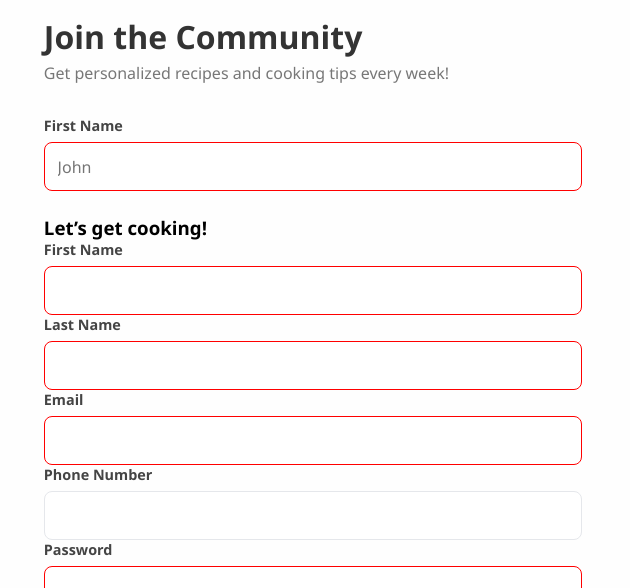
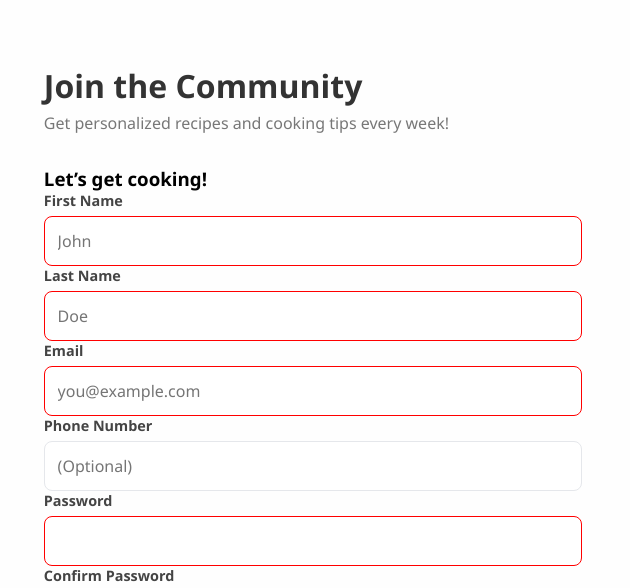
Before and after one commit to SamGomes7125/sign-up-form, a plain HTML site: page index.html in a window 1280 px wide. Shown: the top 588 px of the page, 650-1280 px from the left. Drawn offline with Linux system fonts and the light colour scheme.

Commit message:
Refactor signup form placeholders for clarity

```diff
--- a/index.html
+++ b/index.html
@@ -8,54 +8,53 @@
 </head>
 <body>
   <div class="container">
+
     <!-- LEFT SIDE: IMAGE + LOGO -->
     <div class="left-panel">
       <div class="overlay">
         <div class="logo-container">
-        <img src="odin.png" alt="Odin Logo" class="logo">
-        <h1>ODIN Recipes</h1>
-      </div>
+          <img src="Odin.png" alt="Odin Logo" class="logo">
+          <h1>Odin Recipes</h1>
           <p class="tagline">Cook. Create. Connect.</p>
         </div>
       </div>
+    </div>
 
-    <!-- Right Form Panel -->
+    <!-- RIGHT SIDE: SIGNUP FORM -->
     <div class="right-panel">
       <header class="form-header">
         <h2>Join the Community</h2>
         <p>Get personalized recipes and cooking tips every week!</p>
       </header>
-    <form class="signup-form">
-      <div class="form-group">
-        <label for="firstname">First Name</label>
-        <input type="text" id="firstname" placeholder="John" required>
-      </div>
 
       <form class="signup-form">
         <h3>Let’s get cooking!</h3>
 
+        <!-- Name Row -->
         <div class="form-row">
           <div class="input-group">
             <label for="first-name">First Name</label>
-            <input type="text" id="first-name" name="first-name" required />
+            <input type="text" id="first-name" name="first-name" placeholder="John" required />
           </div>
           <div class="input-group">
             <label for="last-name">Last Name</label>
-            <input type="text" id="last-name" name="last-name" required />
+            <input type="text" id="last-name" name="last-name" placeholder="Doe" required />
           </div>
         </div>
 
+        <!-- Contact Row -->
         <div class="form-row">
           <div class="input-group">
             <label for="email">Email</label>
-            <input type="email" id="email" name="email" required />
+            <input type="email" id="email" name="email" placeholder="you@example.com" required />
           </div>
           <div class="input-group">
             <label for="phone">Phone Number</label>
-            <input type="tel" id="phone" name="phone" />
+            <input type="tel" id="phone" name="phone" placeholder="(Optional)" />
           </div>
         </div>
 
+        <!-- Password Row -->
         <div class="form-row">
           <div class="input-group">
             <label for="password">Password</label>
@@ -67,14 +66,17 @@
           </div>
         </div>
 
+        <!-- Submit Button -->
         <button type="submit" class="create-btn">Create Account</button>
 
+        <!-- Login Link -->
         <p class="login-link">
           Already have an account? <a href="#">Log in</a>
         </p>
       </form>
     </div>
   </div>
+
   <script src="script.js"></script>
 </body>
 </html>
```
Lines whose indentation alone changed are shown as unchanged.
